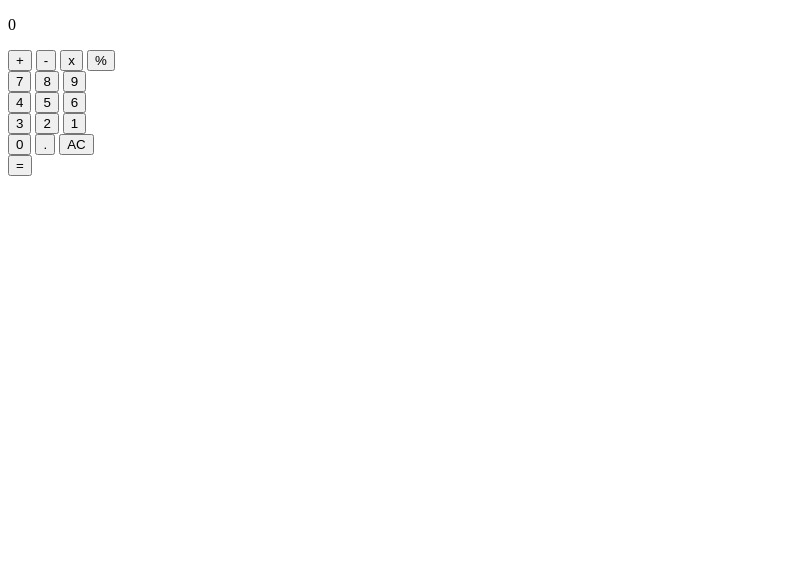
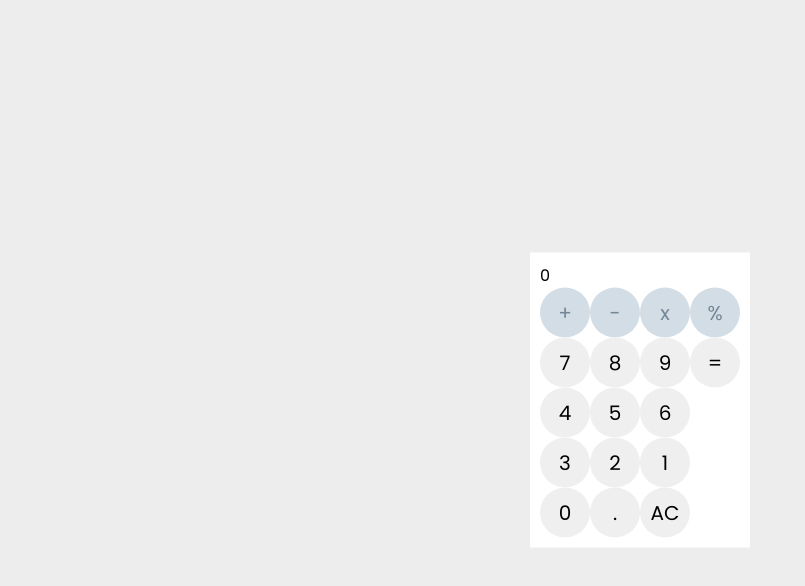
Before and after one commit to aidanahn/calculator, a plain HTML site: page index.html in a window 1280 px wide. Shown: the whole page, without its empty margins (0-805 px from the left). Drawn offline with Linux system fonts and the light colour scheme.

Commit message:
Added new classes and layout
New classes in the HTML file for styling and created basic layout with CSS

```diff
--- a/index.html
+++ b/index.html
@@ -20,14 +20,14 @@
                 <p>0</p>
             </div>
             <div class="keypad">
-                <div> <!-- Row 1 (Operator Buttons) -->
+                <div class="operator-row"> <!-- Row 1 (Operator Buttons) -->
                     <button>+</button>
                     <button>-</button>
                     <button>x</button>
                     <button>%</button>
                 </div>
-                <div> <!-- Row 2 (Numbers and Equal Sign) -->
-                    <div> <!-- Column 1 (Numbers, '.', AC) -->
+                <div class="input-buttons"> <!-- Row 2 (Numbers and Equal Sign) -->
+                    <div class="number-pad"> <!-- Column 1 (Numbers, '.', AC) -->
                         <div> <!-- Row 1 (Numbers) -->
                             <button>7</button>
                             <button>8</button>
--- a/style.css
+++ b/style.css
@@ -0,0 +1,49 @@
+* {
+    margin: 0;
+    padding: 0;
+    box-sizing: border-box;
+    font-family: Poppins;
+}
+
+body {
+    background-color: #ededed;
+}
+
+button {
+    margin: 0;
+    padding: 0;
+}
+
+.container {
+    background-color: #ffffff;
+    position: absolute;
+    left: 50%;
+    top: 50%;
+    transform: translate(-50%, -50%);
+    padding: 10px; /* Subject to change */
+}
+
+.keypad button {
+    width: 50px; /* Subject to change */
+    height: 50px; /* Subject to change */
+    font-size: 20px; /* Subject to change */
+    border-radius: 100px;
+    border: none;
+}
+
+.keypad .operator-row {
+    display: flex;
+}
+
+.keypad .operator-row button {
+    background-color: #d3dde5;
+    color: #748695;
+}
+
+.keypad .input-buttons {
+    display: flex;
+}
+
+.number-pad div {
+    display: flex;
+}
```
